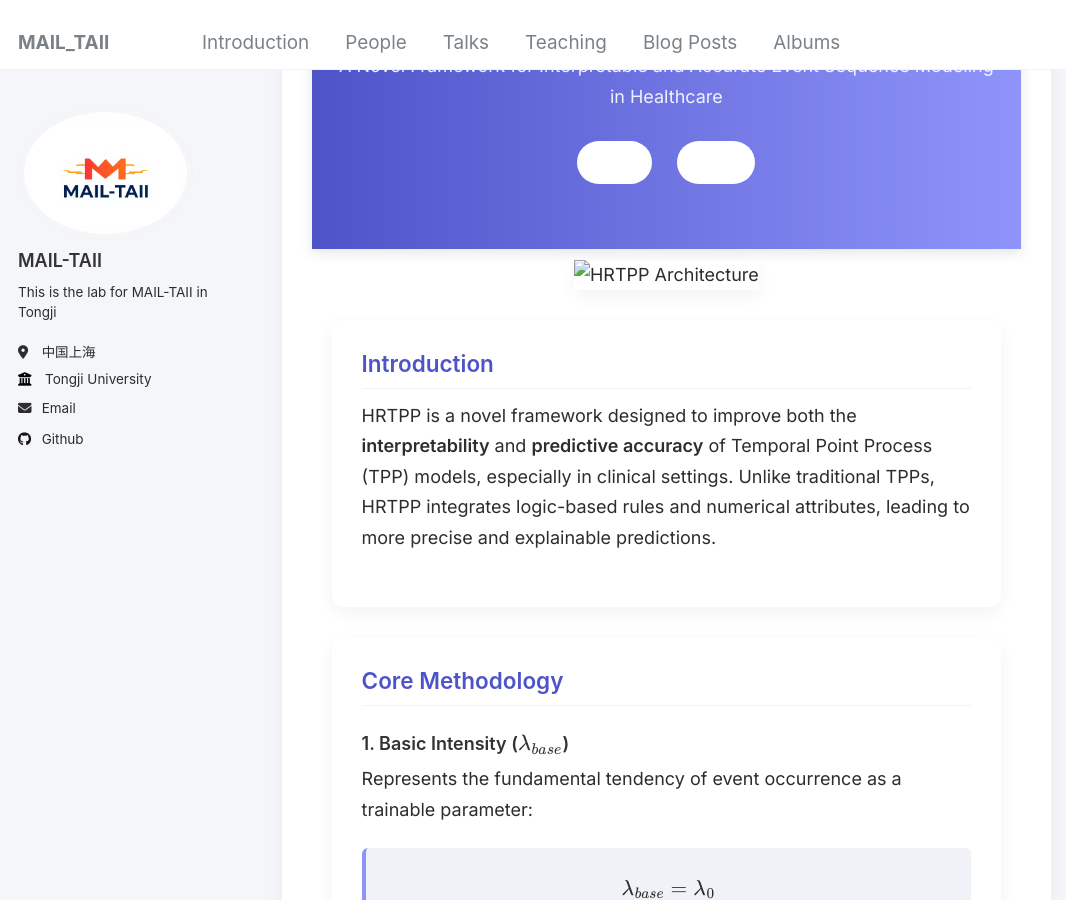
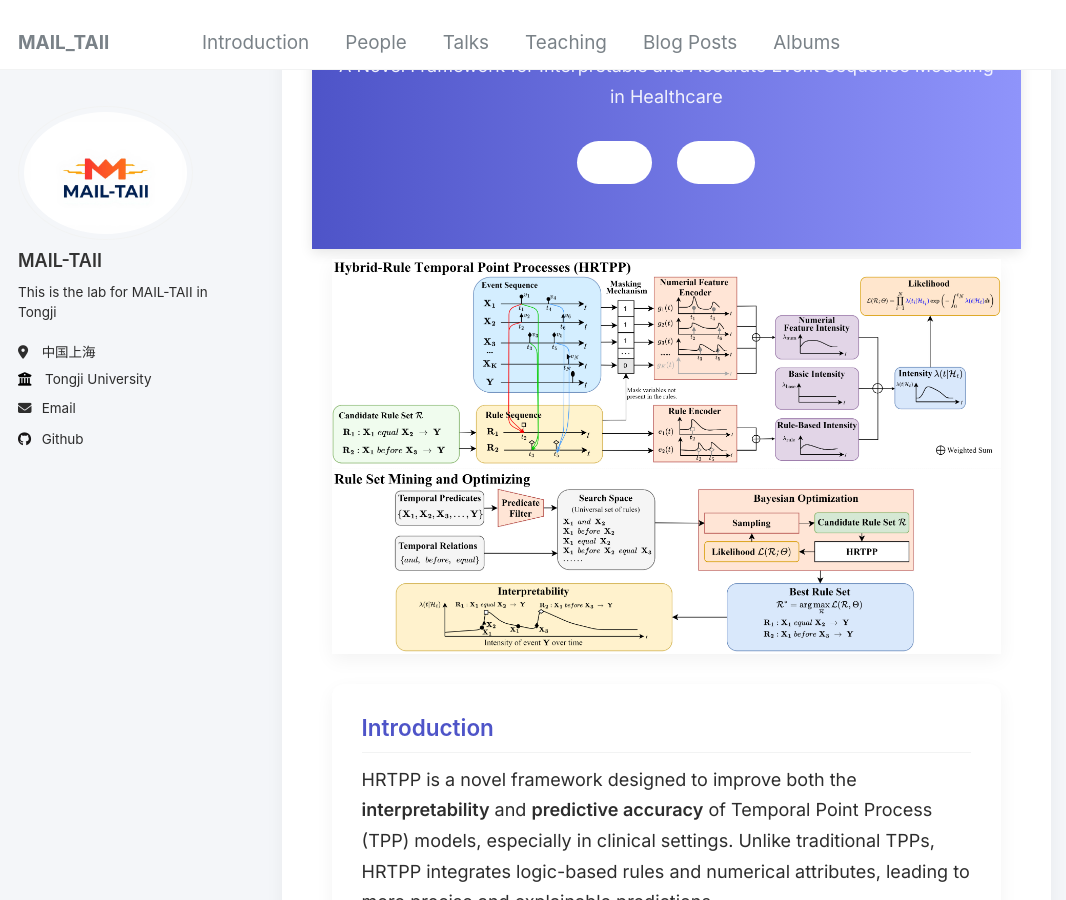
Before and after one commit to mail-taii/mail-taii.github.io, a Jekyll site: the page built from _posts/2025-05-27-HRTPP.html, in a window 1280 px wide and 900 px high, scrolled down 565 px. Shown: the whole window, without its empty margins (0-1066 px from the left). Built offline with Jekyll 4.4.1, drawn with Linux system fonts in a browser that asks for light colours.

Commit message:
Update 2025-05-27-HRTPP.html

```diff
--- a/_posts/2025-05-27-HRTPP.html
+++ b/_posts/2025-05-27-HRTPP.html
@@ -186,7 +186,7 @@ tags: [html, paper, conference]
 
   <main>
     <div class="header-image">
-        <img src="Images/HRTPP_Architecture.jpg" alt="HRTPP Architecture">
+        <img src="/images/HRTPP_Architecture.jpg" alt="HRTPP Architecture">
     </div>
     <section>
       <h2>Introduction</h2>
```
